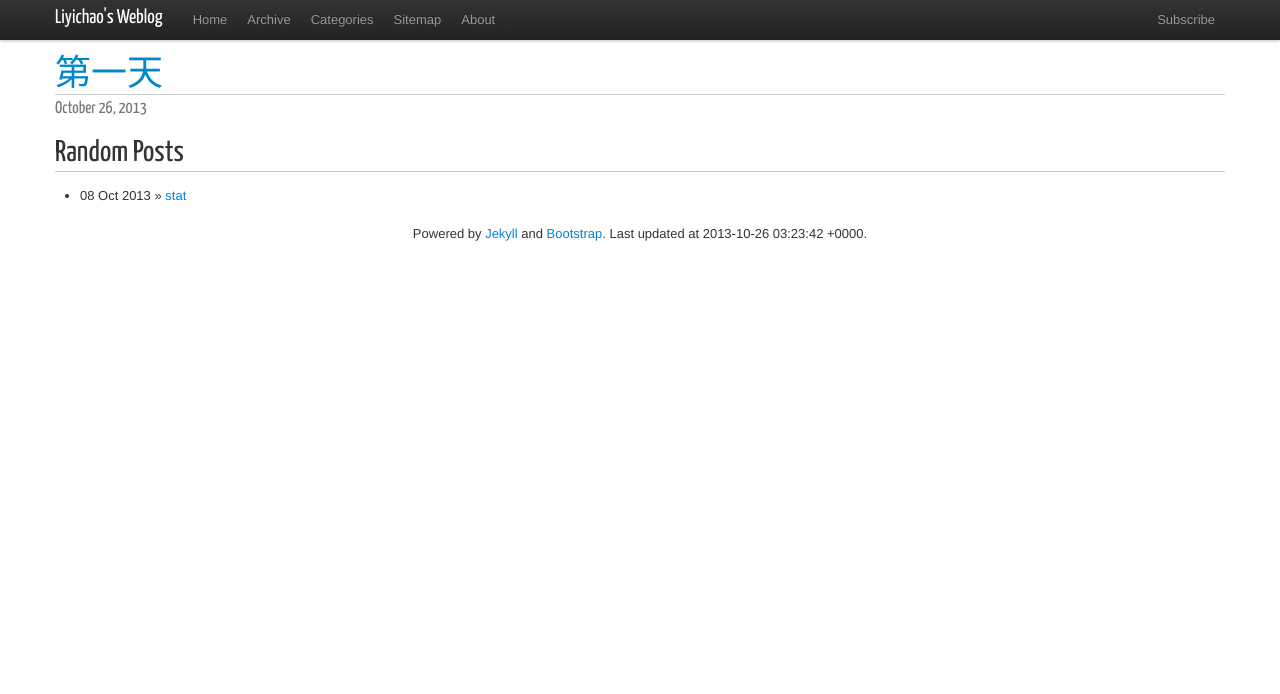
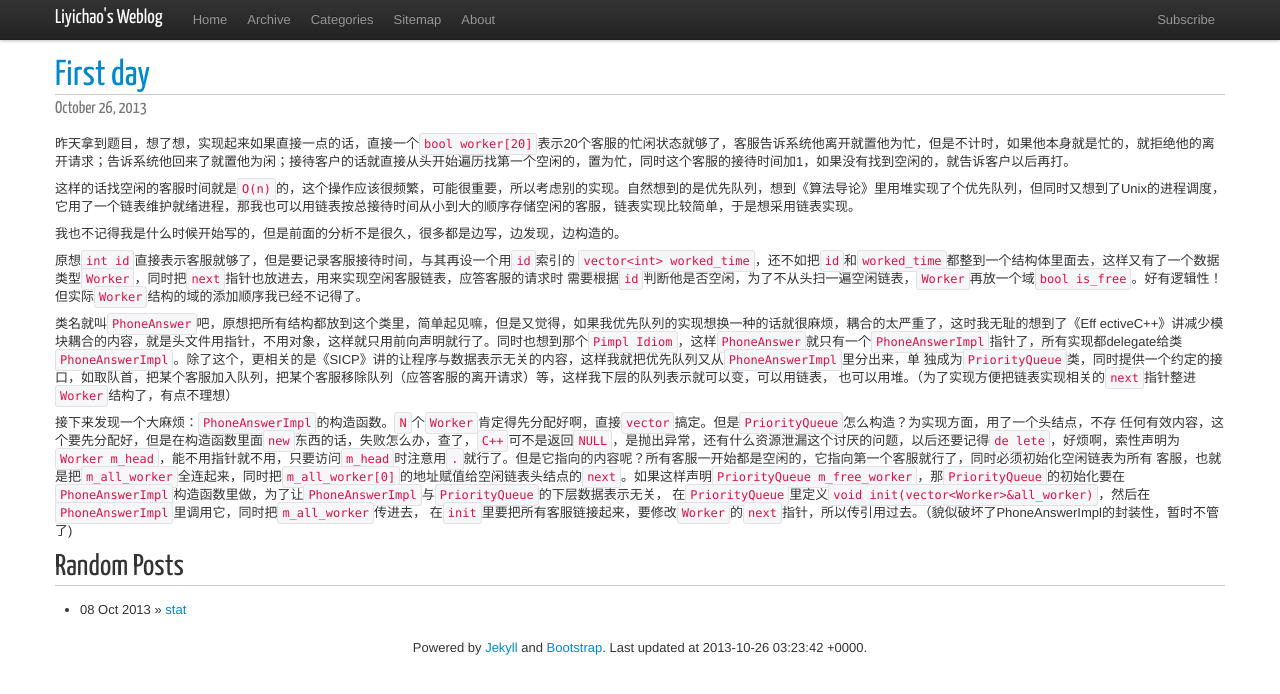
Before and after one commit to liyichao/liyichao.github.io, a Jekyll site: the page built from _posts/2013/2013-10-26-first-day.md, in a window 1280 px wide. Shown: the top 694 px of the page. Built offline with Jekyll 4.4.1, drawn with Linux system fonts in a browser that asks for light colours; nearby versions of some CDN libraries; Markdown is read by kramdown in place of the engine named in the settings; comment, search, counter and statistics services are not loaded.

Commit message:
first-day-part

```diff
--- a/_posts/2013/2013-10-26-first-day.md
+++ b/_posts/2013/2013-10-26-first-day.md
@@ -1,7 +1,33 @@
 ---
 layout: post
-title: "第一天"
+title: "First day"
 category:
 tags: []
 ---
 {% include JB/setup %}
+
+昨天拿到题目，想了想，实现起来如果直接一点的话，直接一个`bool worker[20]`表示20个客服的忙闲状态就够了，客服告诉系统他离开就置他为忙，但是不计时，如果他本身就是忙的，就拒绝他的离开请求；告诉系统他回来了就置他为闲；接待客户的话就直接从头开始遍历找第一个空闲的，置为忙，同时这个客服的接待时间加1，如果没有找到空闲的，就告诉客户以后再打。
+
+这样的话找空闲的客服时间就是`O(n)`的，这个操作应该很频繁，可能很重要，所以考虑别的实现。自然想到的是优先队列，想到《算法导论》里用堆实现了个优先队列，但同时又想到了Unix的进程调度，它用了一个链表维护就绪进程，那我也可以用链表按总接待时间从小到大的顺序存储空闲的客服，链表实现比较简单，于是想采用链表实现。
+
+我也不记得我是什么时候开始写的，但是前面的分析不是很久，很多都是边写，边发现，边构造的。
+
+原想`int id`直接表示客服就够了，但是要记录客服接待时间，与其再设一个用`id`索引的 `vector<int>
+worked_time`，还不如把`id`和`worked_time`都整到一个结构体里面去，这样又有了一个数据类型`Worker`，同时把`next`指针也放进去，用来实现空闲客服链表，应答客服的请求时
+需要根据`id`判断他是否空闲，为了不从头扫一遍空闲链表，`Worker`再放一个域`bool is_free`。好有逻辑性！但实际`Worker`结构的域的添加顺序我已经不记得了。
+
+类名就叫`PhoneAnswer`吧，原想把所有结构都放到这个类里，简单起见嘛，但是又觉得，如果我优先队列的实现想换一种的话就很麻烦，耦合的太严重了，这时我无耻的想到了《Eff
+ectiveC++》讲减少模块耦合的内容，就是头文件用指针，不用对象，这样就只用前向声明就行了。同时也想到那个`Pimpl
+Idiom`，这样`PhoneAnswer`就只有一个`PhoneAnswerImpl`指针了，所有实现都delegate给类
+`PhoneAnswerImpl`。除了这个，更相关的是《SICP》讲的让程序与数据表示无关的内容，这样我就把优先队列又从`PhoneAnswerImpl`里分出来，单
+独成为`PriorityQueue`类，同时提供一个约定的接口，如取队首，把某个客服加入队列，把某个客服移除队列（应答客服的离开请求）等，这样我下层的队列表示就可以变，可以用链表，
+也可以用堆。（为了实现方便把链表实现相关的`next`指针整进`Worker`结构了，有点不理想）
+
+接下来发现一个大麻烦：`PhoneAnswerImpl`的构造函数。`N`个`Worker`肯定得先分配好啊，直接`vector`搞定。但是`PriorityQueue`怎么构造？为实现方面，用了一个头结点，不存
+任何有效内容，这个要先分配好，但是在构造函数里面`new`东西的话，失败怎么办，查了，`C++`可不是返回`NULL`，是抛出异常，还有什么资源泄漏这个讨厌的问题，以后还要记得`de
+lete`，好烦啊，索性声明为`Worker
+m_head`，能不用指针就不用，只要访问`m_head`时注意用`.`就行了。但是它指向的内容呢？所有客服一开始都是空闲的，它指向第一个客服就行了，同时必须初始化空闲链表为所有
+客服，也就是把`m_all_worker`全连起来，同时把`m_all_worker[0]`的地址赋值给空闲链表头结点的`next`。如果这样声明`PriorityQueue
+m_free_worker`，那`PriorityQueue`的初始化要在`PhoneAnswerImpl`构造函数里做，为了让`PhoneAnswerImpl`与`PriorityQueue`的下层数据表示无关，
+在`PriorityQueue`里定义`void init(vector<Worker>&all_worker)`，然后在`PhoneAnswerImpl`里调用它，同时把`m_all_worker`传进去，
+在`init`里要把所有客服链接起来，要修改`Worker`的`next`指针，所以传引用过去。（貌似破坏了PhoneAnswerImpl的封装性，暂时不管了)
```
